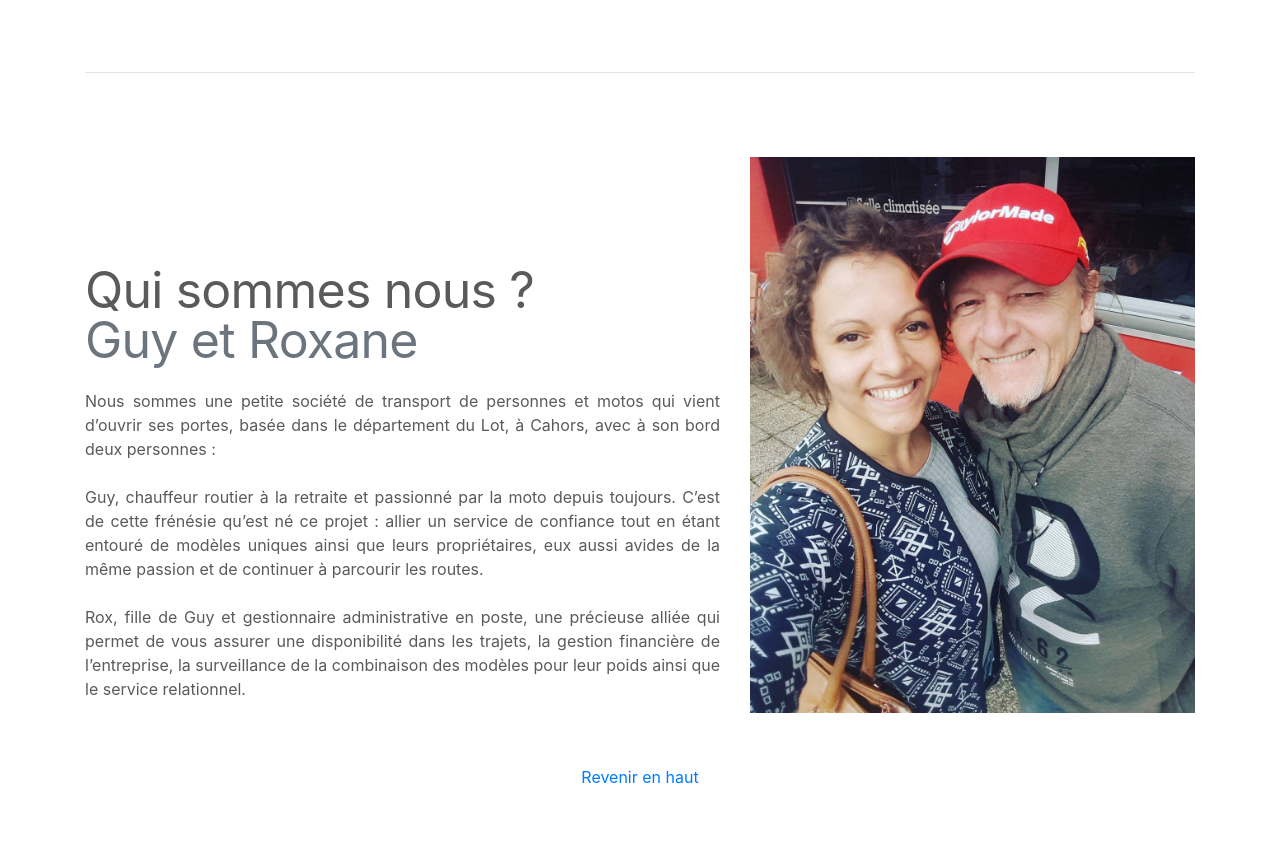
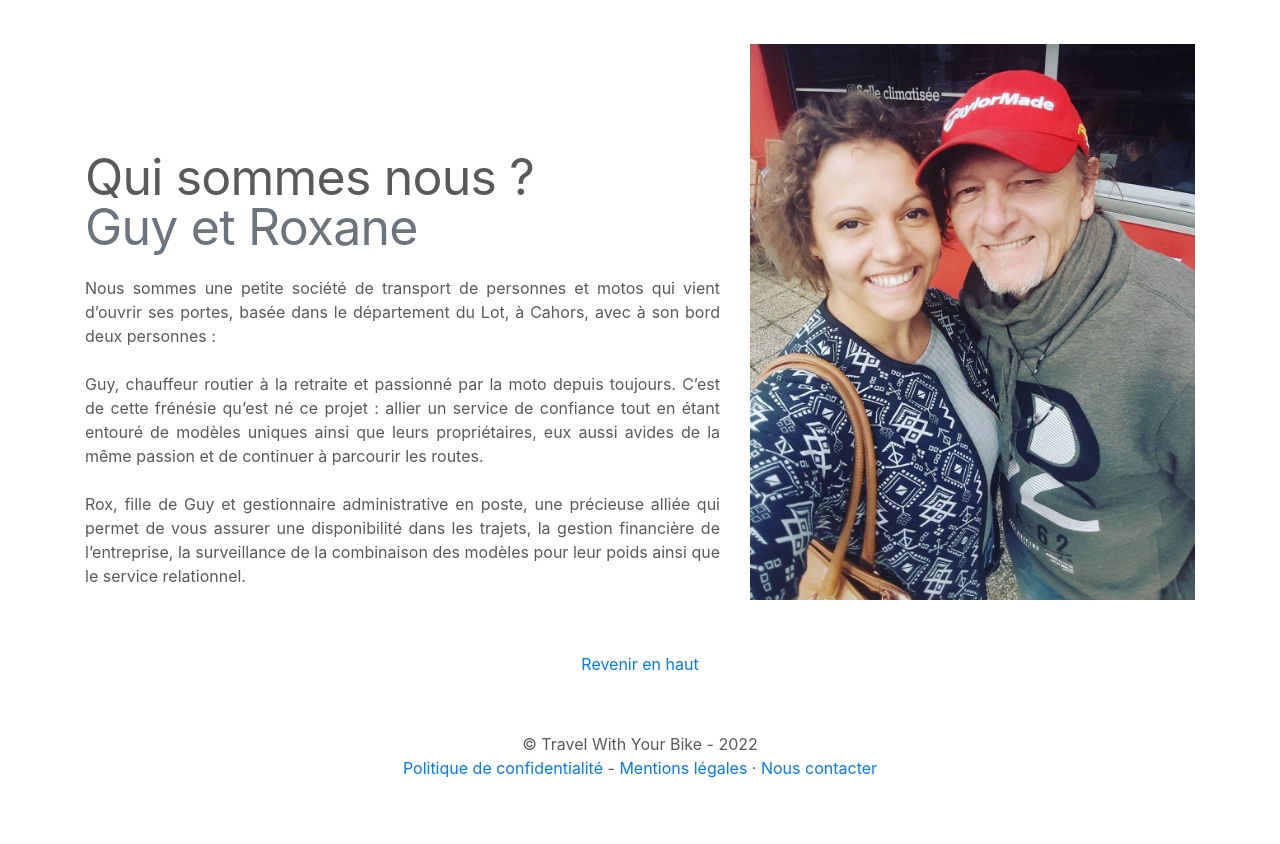
Before and after one commit to Akcel77/TYWB, a Symfony app: template templates/company_description/index.html.twig in a window 1280 px wide. Shown: the part 56-900 px from the top of the page. After the commit the page ends 834 px from the top, so only its background shows below. Run offline with Twig, Linux system fonts and the light colour scheme; the template is opened without the code that fills it, so the values that code supplies are empty; some libraries are stand-ins or nearby versions.

Commit message:
Minor change (delete hr)

```diff
--- a/templates/company_description/index.html.twig
+++ b/templates/company_description/index.html.twig
@@ -7,9 +7,8 @@
 
     <!-- START THE FEATURETTES -->
 
-    <hr class="featurette-divider">
 
-    <div class="row featurette">
+    <div class="row featurette mt-5">
         <div class="col-md-7">
             <h2 class="featurette-heading mb-4">Qui sommes nous ? <br><span class="text-muted">Guy et Roxane</span></h2>
             <p class="paragraph-block">Nous sommes une petite société de transport de personnes et motos qui vient d’ouvrir ses portes, basée
```
